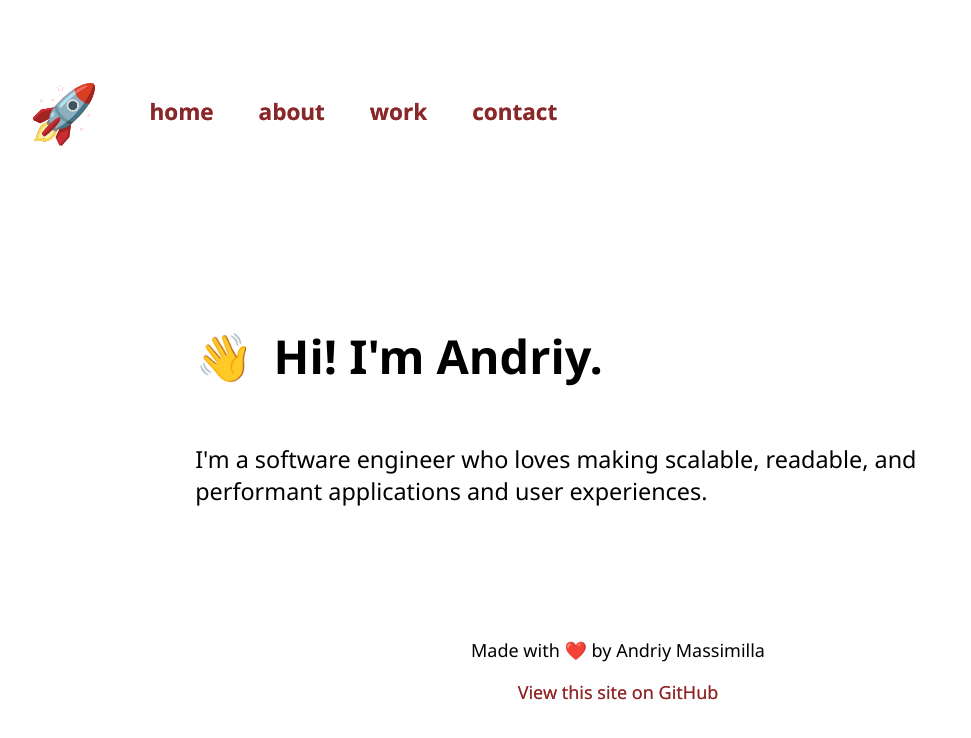
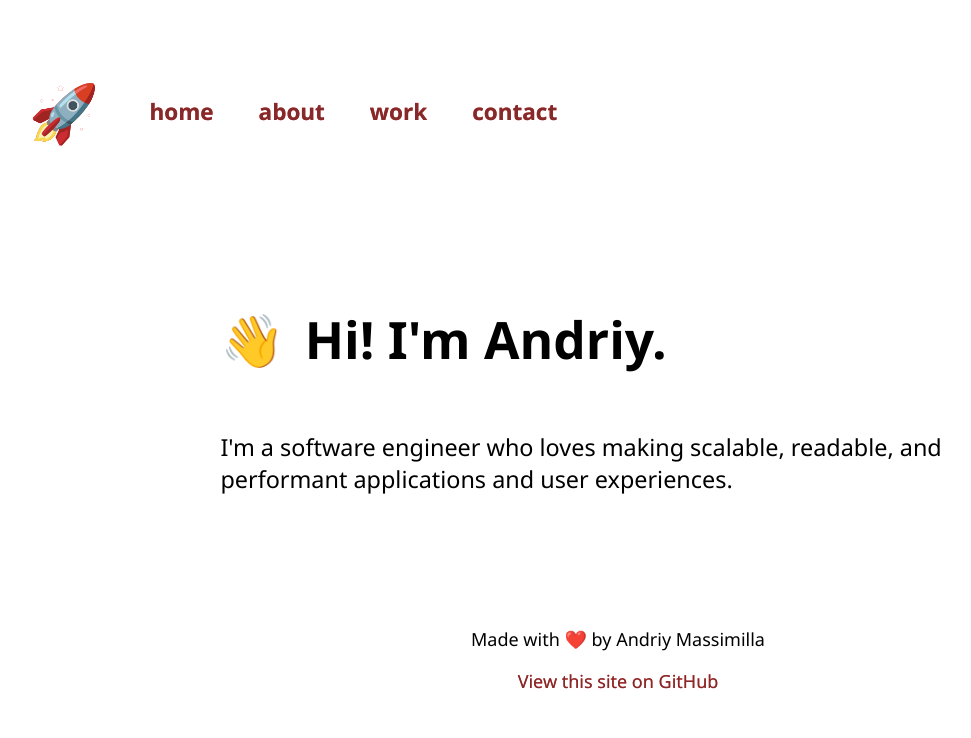
Before and after one commit to andriygm/portfolio, a Next.js app: page / in a window 1280 px wide. Shown: the top 738 px of the page, without its empty margins (22-993 px from the left). Built offline with nearby package versions, Linux system fonts and the light colour scheme; a web font is replaced by a local one.

Commit message:
Tweak at various layouts

```diff
--- a/pages/about.tsx
+++ b/pages/about.tsx
@@ -8,7 +8,7 @@ function About() {
 
         <div>
             <h1>About</h1>
-            <p>I'm a software engineer who loves making scalable, readable, and performant applications and user experiences.</p>
+            <p>Im a software engineer who loves making scalable, readable, and performant applications and user experiences.</p>
         </div>
 
     </>
--- a/pages/contact.jsx
+++ b/pages/contact.jsx
@@ -7,7 +7,7 @@ function Contact() {
         </Head>
 
         <h1>Contact</h1>
-        <p>I'm a software engineer who loves making scalable, readable, and performant applications and user experiences.</p>
+        <p>Im a software engineer who loves making scalable, readable, and performant applications and user experiences.</p>
     </>
 }
 
--- a/pages/index.tsx
+++ b/pages/index.tsx
@@ -5,7 +5,7 @@ function Home() {
         <div className={styles.hero}>
             <h1>👋</h1>
             <h1>{"Hi! I'm Andriy."}</h1>
-            <p>I'm a software engineer who loves making scalable, readable, and performant applications and user experiences.</p>
+            <p>I{"'"}m a software engineer who loves making scalable, readable, and performant applications and user experiences.</p>
         </div>
 
     </>
--- a/styles/layout.module.scss
+++ b/styles/layout.module.scss
@@ -2,20 +2,25 @@
 
 .main {
     padding: 0 2em;
+    @include max-width;
+
+    @include media(md) {
+        padding: 0 4em;
+    }
 }
 
 .hero {
     font-size: 130%;
     text-align: center;
-    // padding: 0 20%;
+    padding: 0 10%;
 
     h1 {
-        font-size: 200%;
+        font-size: 220%;
     }
 
     @include media(md) {
         padding: 0 15%;
-        padding-top: 3em;
+        padding-top: 2em;
         text-align: left;
 
         h1 {
--- a/styles/navigation.module.scss
+++ b/styles/navigation.module.scss
@@ -4,6 +4,7 @@
     padding: 2em 1em;
     text-align: center;
     font-size: 125%;
+    @include max-width;
 
     .logo {
         display: block;
--- a/styles/variables.scss
+++ b/styles/variables.scss
@@ -21,3 +21,9 @@ $media: (
         }
     }
 }
+
+// Global styles
+@mixin max-width {
+    max-width: map-get($media, "2xl");
+    margin: 0 auto;
+}
```
